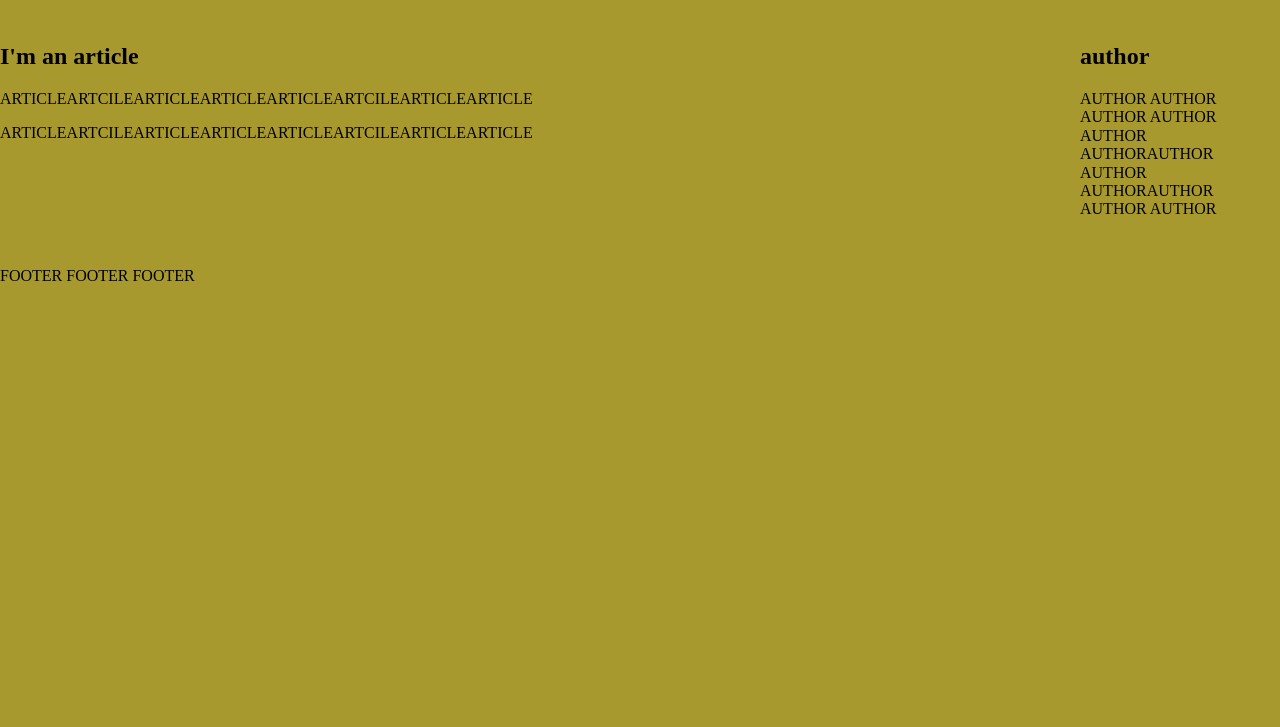
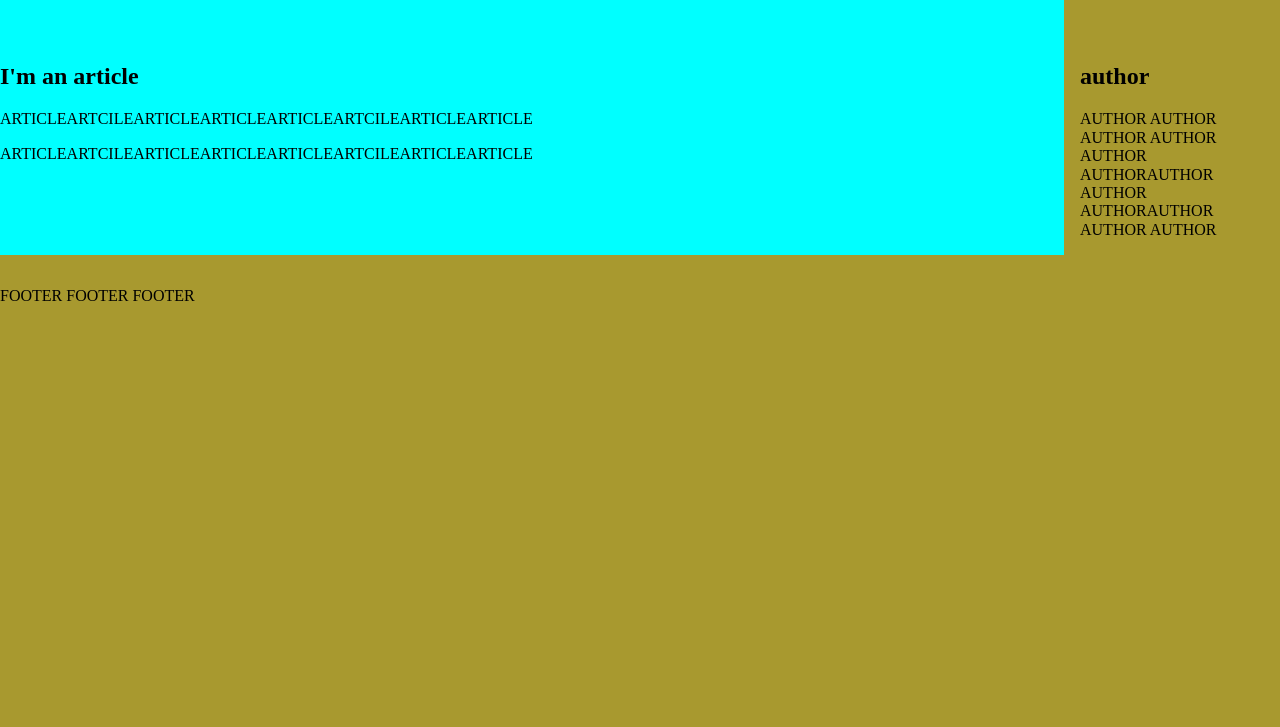
Before and after one commit to WojciechMiedziarek/GRID-learning, a plain HTML site: page index.html in a window 1280 px wide. Shown: the part 73-800 px from the top of the page. Drawn offline with Linux system fonts and the light colour scheme.

Commit message:
06.12.22

```diff
--- a/style.css
+++ b/style.css
@@ -19,6 +19,7 @@ html {
     grid-template-columns: 1fr 50px 200px;
     column-gap: 16px;
     row-gap: 16px;
+    grid-template-rows: 100px;
 }
 .body {
   background: rgb(168, 153, 47);
@@ -26,7 +27,8 @@ html {
 }
 
 .header {
-  grid-area: header;
+ background-color: aqua;
+grid-area: 1/1/3/3;
 }
 
 .article {
```
